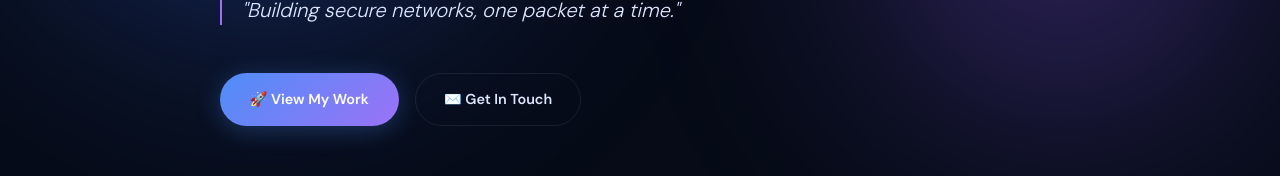
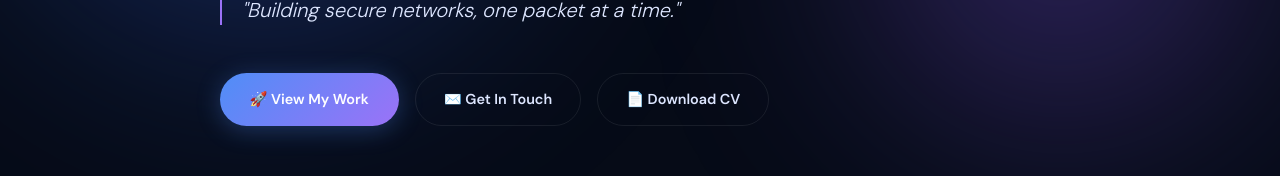
Before and after one commit to fantasistapeople/portfolio, a React (Vite) app: page / in a window 1280 px wide. Shown: the part 502-678 px from the top of the page. Built offline with nearby package versions, Linux system fonts and the light colour scheme.

Commit message:
feat: add CV download button

```diff
--- a/src/components/Hero.jsx
+++ b/src/components/Hero.jsx
@@ -45,6 +45,15 @@ export default function Hero() {
                 ✉️ Get In Touch
               </button>
             </Link>
+            <a
+                href="/cv.pdf"
+                download="CV_Jeremy_David_Alexander.pdf"
+                style={{ display: "inline-flex", alignItems: "center", gap: 8, padding: "13px 28px", borderRadius: 50, background: "transparent", color: "var(--text)", fontWeight: 600, fontSize: "0.9rem", border: "1px solid var(--border)", cursor: "pointer", transition: "all 0.2s", fontFamily: "'DM Sans', sans-serif", textDecoration: "none" }}
+                onMouseEnter={e => { e.currentTarget.style.transform = "translateY(-2px)"; e.currentTarget.style.borderColor = "#4ADE80"; e.currentTarget.style.color = "#4ADE80"; e.currentTarget.style.background = "var(--glass)" }}
+                onMouseLeave={e => { e.currentTarget.style.transform = "translateY(0)"; e.currentTarget.style.borderColor = "var(--border)"; e.currentTarget.style.color = "var(--text)"; e.currentTarget.style.background = "transparent" }}
+              >
+                📄 Download CV
+            </a>
           </div>
         </motion.div>
       </div>
--- a/src/data/index.js
+++ b/src/data/index.js
@@ -3,7 +3,7 @@ export const personalInfo = {
   title: "Network Security Engineer",
   tagline: "Building secure networks, one packet at a time.",
   location: "Bekasi, Indonesia",
-  email: "jeremydavida11@mail.com",
+  email: "jeremydavida11@gmail.com",
   linkedin: "https://www.linkedin.com/in/jeremy-david-alexander-8b6944213",
   about: [
     "I'm a passionate IT enthusiast with a deep focus on computer networking and security. Every day brings a new opportunity to learn, adapt, and grow — and that's exactly what keeps me driven in this field.",
```
Also changed, not shown: 1 other file (tests, documents, lock files or other folders).
